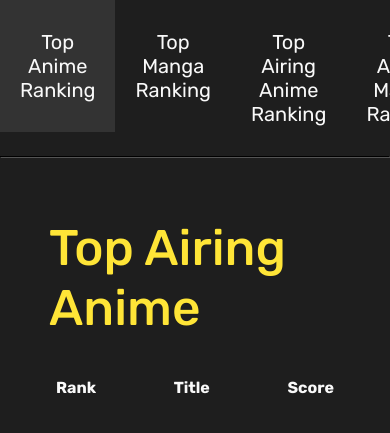
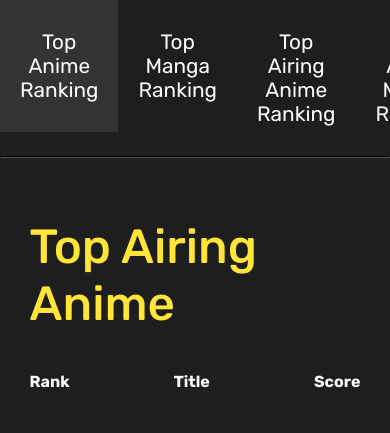
Before and after one commit to Jaboott/top-airing-anime-and-manga, a Flask app: page / in a window 390 px wide. Shown: the top 433 px of the page. Run offline with Flask 3, Linux system fonts and the light colour scheme; data that the repository does not hold is empty.

Commit message:
Changed the font-size to rem instead of px.

```diff
--- a/api/static/style.css
+++ b/api/static/style.css
@@ -9,8 +9,11 @@
 }
 
 nav {
-  overflow: hidden;
+  overflow-x: hidden;
   width: 100%;
+}
+nav hr {
+  border-color: black;
 }
 
 .menu {
@@ -25,19 +28,14 @@ nav {
 }
 .menu li button {
   display: block;
-  font-size: 20px;
+  font-size: 1.3rem;
   text-align: center;
   padding: 30px 20px;
   border: none;
   color: #f9f9f9;
-  transition: transform 0.2s ease-in-out;
 }
 .menu li button:hover {
   background-color: #333;
-}
-
-hr {
-  border-color: black;
 }
 
 .main {
@@ -50,7 +48,7 @@ hr {
 }
 .main header h1 {
   font-weight: 470;
-  font-size: 50px;
+  font-size: 3rem;
   color: #ffe537;
 }
 
@@ -63,21 +61,17 @@ hr {
   color: #f9f9f9;
   text-align: center;
 }
-
-.rank_header {
-  padding-left: 7px;
+.legend #rank_header {
   text-align: left;
+  margin-left: 7px;
 }
-
-.title_header {
+.legend #title_header {
   flex-grow: 1;
-  margin-left: 10px;
+  margin: 0px 10px;
 }
-
-.score_header {
+.legend #score_header {
   text-align: right;
-  margin-left: 10px;
-  padding-right: 7px;
+  margin-right: 7px;
 }
 
 .container {
@@ -201,10 +185,32 @@ hr {
   padding: 0;
   margin: 15px 0 0;
   color: #537fe7;
+  font-size: 1rem;
 }
 #anime_modal p {
   padding: 20px 30px;
   color: #f9f9f9;
+  font-size: 1rem;
+}
+
+@media (max-width: 1000px) {
+  .rank {
+    display: none;
+  }
+  .rank_legend {
+    display: none;
+  }
+  .title_legend {
+    margin-left: 0;
+    padding-left: 7px;
+    flex-grow: 0;
+  }
+  .legend {
+    justify-content: space-between;
+  }
+  .main {
+    margin: 0% 5%;
+  }
 }
 
 /*# sourceMappingURL=style.css.map */
--- a/api/static/style.scss
+++ b/api/static/style.scss
@@ -11,8 +11,11 @@
 }
 
 nav {
-    overflow: hidden;
+  overflow-x: hidden;
   width: 100%;
+  hr {
+    border-color: black;
+  }
 }
 
 .menu {
@@ -27,22 +30,17 @@ nav {
 
     button {
       display: block;
-      font-size: 20px;
+      font-size: 1.3rem;
       text-align: center;
       padding: 30px 20px;
       border: none;
       color: #f9f9f9;
-      transition: transform 0.2s ease-in-out;
-    }
 
-    button:hover {
+      &:hover {
         background-color: #333;
       }
     }
   }
-
-hr {
-    border-color: black;
 }
 
 .main {
@@ -55,7 +53,7 @@ hr {
 
     h1 {
       font-weight: 470;
-      font-size: 50px;
+      font-size: 3rem;
       color: #ffe537;
     }
   }
@@ -70,22 +68,21 @@ hr {
     color: #f9f9f9;
     text-align: center;
   }
+
+  #rank_header {
+    text-align: left;
+    margin-left: 7px;
   }
 
-.rank_header {
-  padding-left: 7px;
-  text-align: left;
+  #title_header {
+    flex-grow: 1;
+    margin:0px 10px;
   }
 
-.title_header {
-  flex-grow: 1;
-  margin-left: 10px;
+  #score_header {
+    text-align: right;
+    margin-right: 7px;
   }
-
-.score_header {
-  text-align: right;
-  margin-left: 10px;
-  padding-right: 7px;
 }
 
 .container {
@@ -217,11 +207,33 @@ hr {
       padding: 0;
       margin: 15px 0 0;
       color: #537fe7;
+      font-size: 1rem;
     }
   }
 
   p {
     padding: 20px 30px;
     color: #f9f9f9;
+    font-size: 1rem;
   }
 }
+
+@media (max-width: 1000px) {
+  .rank {
+    display: none;
+  }
+  .rank_legend {
+    display: none;
+  }
+  .title_legend {
+    margin-left: 0;
+    padding-left: 7px;
+    flex-grow: 0;
+  }
+  .legend {
+    justify-content: space-between;
+  }
+  .main {
+    margin: 0% 5%;
+  }
+}
```
Also changed, not shown: other parts of api/static/style.css (+13 -23 lines), other parts of api/static/style.scss (+14 -21 lines), 1 other file. Lines whose indentation alone changed are shown as unchanged.
